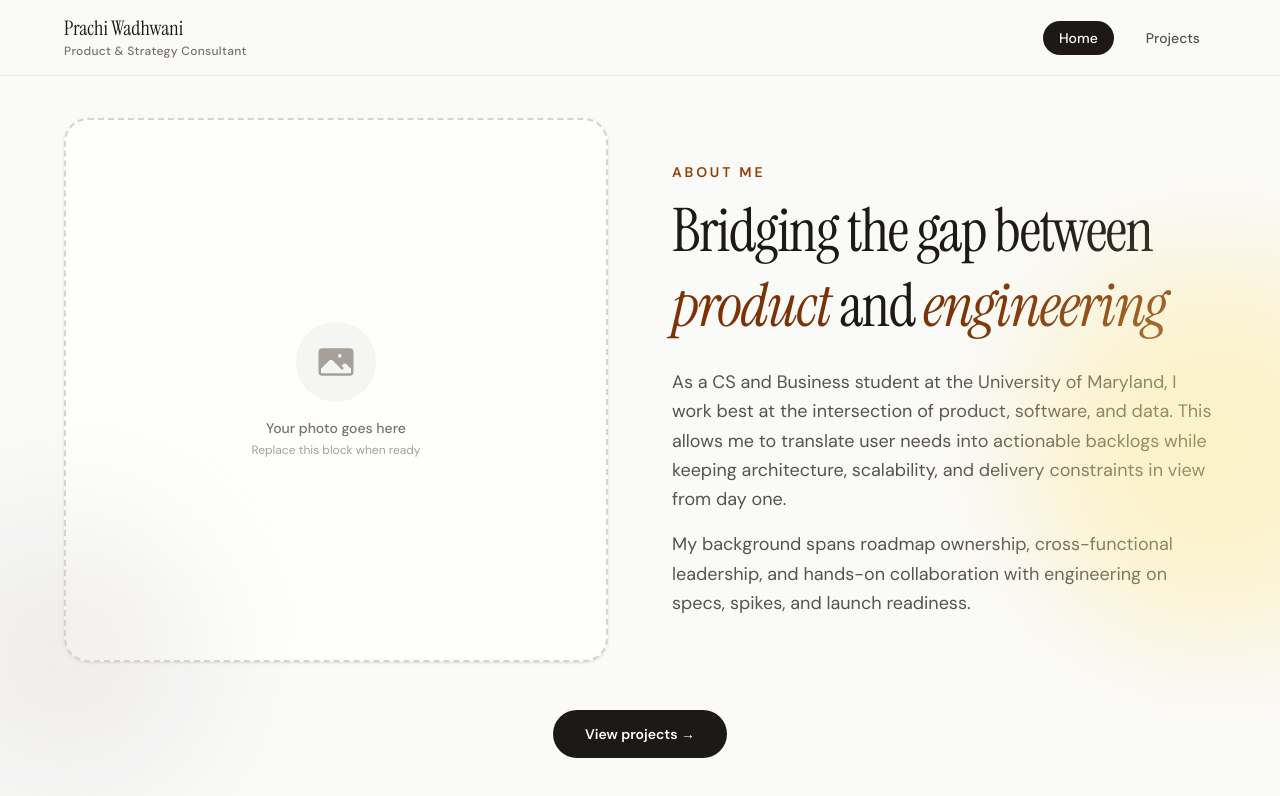
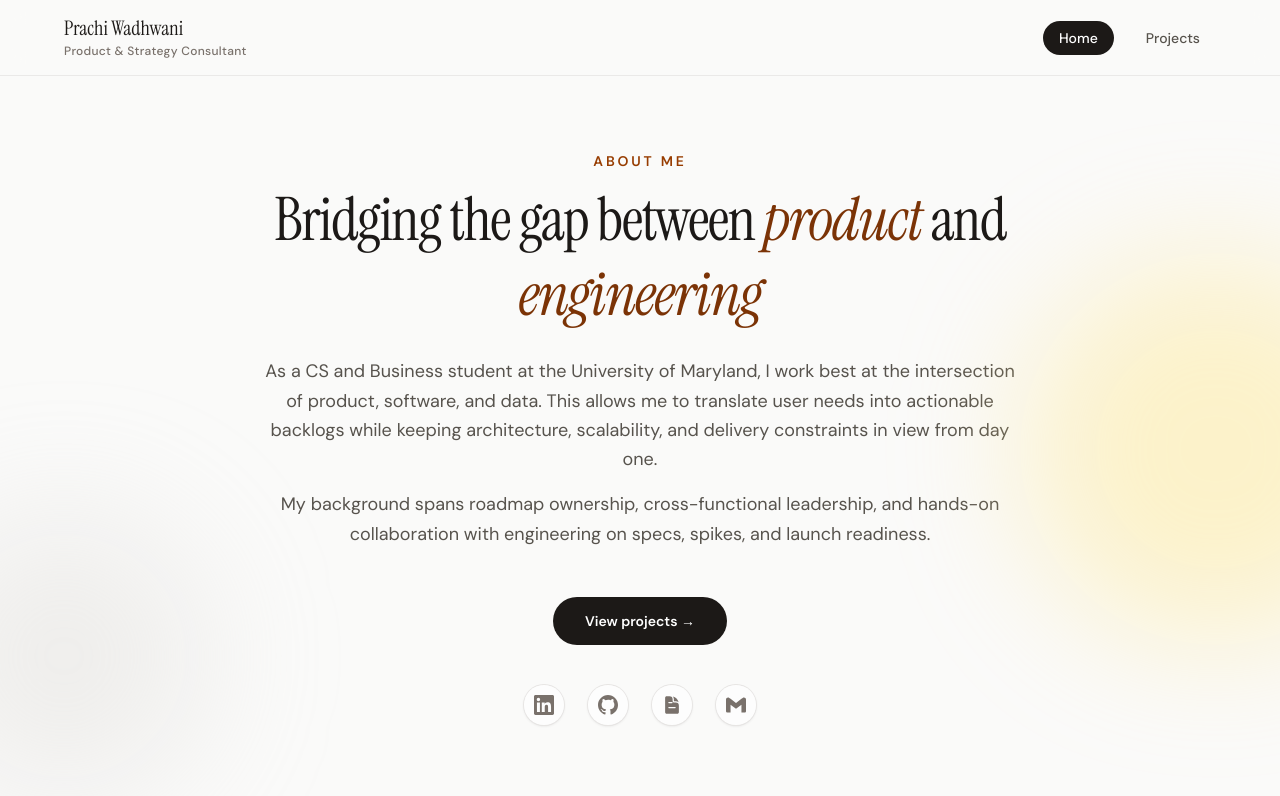
Before and after one commit to prachi-wadh-120/Website, a React (Vite) app: page / in a window 1280 px wide. Shown: the top 796 px of the page. Built offline with nearby package versions, Linux system fonts and the light colour scheme.

Commit message:
word updates

```diff
--- a/src/data/projects.js
+++ b/src/data/projects.js
@@ -1,12 +1,15 @@
 export const projects = [
   {
-    slug: 'project-one',
-    title: 'Project One',
-    summary: 'Placeholder for a flagship product initiative.',
+    slug: 'SSL Project - Electra',
+    title: 'SSL Project - Electra',
+    summary: 'Our Low-Cost Parallel Scintllation Radiation Detection Device',
     description:
-      'This is where your first case study will live—problem, approach, impact, and what you learned as the technical PM driving the work.',
-    caseStudyUrl: 'https://www.google.com',
-    productUrl: 'https://www.amazon.com',
+      "We are building a low-cost radiation detection device that can be used to detect and measure the amount of muons in the atmosphere across a 2-hour high-altitude balloon flight. " +
+      "As head software developer, I developed the algorithm that would run the electronics via C, and co-developed the LLM models in Python to identify trends and anomalies in 1M+ telmetry data points. " +
+      "As the main product owner, I used Agile methodology to align 6-person engineering team with grant stakeholder expectations, and managed all dependencies and handoffs end-to-end by writing documentation. " +
+      "This project was funded and brought by the Maryland Space Grant Consortium and the UMD Space Systems Laboratory, under the mentorship and guidance of Dr. Mary Bowden. Read more about it in our paper published by the AIAA Journal.",
+    caseStudyUrl: 'https://docs.google.com/presentation/d/1s-ESR7TmmdB-nxvfRdwzJ50R6GkVbOUzY8FIC3eby7k/edit?usp=sharing',
+    productUrl: 'https://arc.aiaa.org/',
   },
   {
     slug: 'project-two',
--- a/src/pages/Home.jsx
+++ b/src/pages/Home.jsx
@@ -1,4 +1,9 @@
 import NavButton from '../components/NavButton'
+
+const LINKEDIN_URL = 'https://linkedin.com/in/YOUR_USERNAME'
+const RESUME_URL = 'https://YOUR_RESUME_LINK'
+const EMAIL = 'YOUR_EMAIL@gmail.com'
+const GITHUB_URL = 'https://github.com/YOUR_USERNAME'
 
 export default function Home() {
   return (
@@ -13,35 +18,7 @@ export default function Home() {
       />
 
       <div className="mx-auto w-full max-w-6xl">
-        <div className="grid items-center gap-10 lg:grid-cols-2 lg:gap-16">
-          <div
-            className="flex aspect-square w-full max-w-md flex-col items-center justify-center rounded-3xl border-2 border-dashed border-stone-300 bg-white/70 p-6 text-center shadow-sm lg:max-w-none"
-            aria-label="Photo placeholder"
-          >
-            <div className="flex h-20 w-20 items-center justify-center rounded-full bg-stone-100 text-stone-400">
-              <svg
-                xmlns="http://www.w3.org/2000/svg"
-                viewBox="0 0 24 24"
-                fill="currentColor"
-                className="h-10 w-10"
-                aria-hidden
-              >
-                <path
-                  fillRule="evenodd"
-                  d="M1.5 6a2.25 2.25 0 012.25-2.25h16.5A2.25 2.25 0 0122.5 6v12a2.25 2.25 0 01-2.25 2.25H3.75A2.25 2.25 0 011.5 18V6zM3 16.06V18c0 .414.336.75.75.75h16.5A.75.75 0 0021 18v-1.94l-2.69-2.689a1.5 1.5 0 00-2.12 0l-.88.879.97.97a.75.75 0 11-1.06 1.06l-5.16-5.159a1.5 1.5 0 00-2.12 0L3 16.061zm10.125-7.81a1.125 1.125 0 112.25 0 1.125 1.125 0 01-2.25 0z"
-                  clipRule="evenodd"
-                />
-              </svg>
-            </div>
-            <p className="mt-4 text-sm font-medium text-stone-500">
-              Your photo goes here
-            </p>
-            <p className="mt-1 text-xs text-stone-400">
-              Replace this block when ready
-            </p>
-          </div>
-
-          <div>
+        <div className="mx-auto max-w-3xl text-center">
           <p className="text-sm font-semibold uppercase tracking-[0.2em] text-amber-800">
             About me
           </p>
@@ -65,10 +42,55 @@ export default function Home() {
             </p>
           </div>
         </div>
-        </div>
 
         <div className="mt-10 flex justify-center lg:mt-12">
           <NavButton to="/projects">View projects →</NavButton>
+        </div>
+
+        <div className="mt-10 flex justify-center gap-6">
+          <a
+            href={LINKEDIN_URL}
+            target="_blank"
+            rel="noopener noreferrer"
+            aria-label="LinkedIn"
+            className="flex h-10 w-10 items-center justify-center rounded-full bg-white/70 text-stone-500 shadow-sm ring-1 ring-stone-200 transition hover:bg-amber-50 hover:text-amber-800 hover:ring-amber-300"
+          >
+            <svg xmlns="http://www.w3.org/2000/svg" viewBox="0 0 24 24" fill="currentColor" className="h-5 w-5">
+              <path d="M20.447 20.452h-3.554v-5.569c0-1.328-.027-3.037-1.852-3.037-1.853 0-2.136 1.445-2.136 2.939v5.667H9.351V9h3.414v1.561h.046c.477-.9 1.637-1.85 3.37-1.85 3.601 0 4.267 2.37 4.267 5.455v6.286zM5.337 7.433a2.062 2.062 0 01-2.063-2.065 2.064 2.064 0 112.063 2.065zm1.782 13.019H3.555V9h3.564v11.452zM22.225 0H1.771C.792 0 0 .774 0 1.729v20.542C0 23.227.792 24 1.771 24h20.451C23.2 24 24 23.227 24 22.271V1.729C24 .774 23.2 0 22.222 0h.003z"/>
+            </svg>
+          </a>
+          <a
+            href={GITHUB_URL}
+            target="_blank"
+            rel="noopener noreferrer"
+            aria-label="GitHub"
+            className="flex h-10 w-10 items-center justify-center rounded-full bg-white/70 text-stone-500 shadow-sm ring-1 ring-stone-200 transition hover:bg-amber-50 hover:text-amber-800 hover:ring-amber-300"
+          >
+            <svg xmlns="http://www.w3.org/2000/svg" viewBox="0 0 24 24" fill="currentColor" className="h-5 w-5">
+              <path d="M12 0C5.374 0 0 5.373 0 12c0 5.302 3.438 9.8 8.207 11.387.599.111.793-.261.793-.577v-2.234c-3.338.726-4.033-1.416-4.033-1.416-.546-1.387-1.333-1.756-1.333-1.756-1.089-.745.083-.729.083-.729 1.205.084 1.839 1.237 1.839 1.237 1.07 1.834 2.807 1.304 3.492.997.107-.775.418-1.305.762-1.604-2.665-.305-5.467-1.334-5.467-5.931 0-1.311.469-2.381 1.236-3.221-.124-.303-.535-1.524.117-3.176 0 0 1.008-.322 3.301 1.23A11.509 11.509 0 0112 5.803c1.02.005 2.047.138 3.006.404 2.291-1.552 3.297-1.23 3.297-1.23.653 1.653.242 2.874.118 3.176.77.84 1.235 1.911 1.235 3.221 0 4.609-2.807 5.624-5.479 5.921.43.372.823 1.102.823 2.222v3.293c0 .319.192.694.801.576C20.566 21.797 24 17.3 24 12c0-6.627-5.373-12-12-12z"/>
+            </svg>
+          </a>
+          <a
+            href={RESUME_URL}
+            target="_blank"
+            rel="noopener noreferrer"
+            aria-label="Resume"
+            className="flex h-10 w-10 items-center justify-center rounded-full bg-white/70 text-stone-500 shadow-sm ring-1 ring-stone-200 transition hover:bg-amber-50 hover:text-amber-800 hover:ring-amber-300"
+          >
+            <svg xmlns="http://www.w3.org/2000/svg" viewBox="0 0 24 24" fill="currentColor" className="h-5 w-5">
+              <path fillRule="evenodd" d="M5.625 1.5c-1.036 0-1.875.84-1.875 1.875v17.25c0 1.035.84 1.875 1.875 1.875h12.75c1.035 0 1.875-.84 1.875-1.875V12.75A3.75 3.75 0 0016.5 9h-1.875a1.875 1.875 0 01-1.875-1.875V5.25A3.75 3.75 0 009 1.5H5.625zM7.5 15a.75.75 0 01.75-.75h7.5a.75.75 0 010 1.5h-7.5A.75.75 0 017.5 15zm.75-6.75a.75.75 0 000 1.5H12a.75.75 0 000-1.5H8.25z" clipRule="evenodd" />
+              <path d="M12.971 1.816A5.23 5.23 0 0114.25 5.25v1.875c0 .207.168.375.375.375H16.5a5.23 5.23 0 013.434 1.279 9.768 9.768 0 00-6.963-6.963z" />
+            </svg>
+          </a>
+          <a
+            href={`mailto:${EMAIL}`}
+            aria-label="Email"
+            className="flex h-10 w-10 items-center justify-center rounded-full bg-white/70 text-stone-500 shadow-sm ring-1 ring-stone-200 transition hover:bg-amber-50 hover:text-amber-800 hover:ring-amber-300"
+          >
+            <svg xmlns="http://www.w3.org/2000/svg" viewBox="0 0 24 24" fill="currentColor" className="h-5 w-5">
+              <path d="M24 5.457v13.909c0 .904-.732 1.636-1.636 1.636h-3.819V11.73L12 16.64l-6.545-4.91v9.273H1.636A1.636 1.636 0 010 19.366V5.457c0-2.023 2.309-3.178 3.927-1.964L5.455 4.64 12 9.548l6.545-4.907 1.528-1.148C21.69 2.28 24 3.434 24 5.457z"/>
+            </svg>
+          </a>
         </div>
       </div>
     </div>
```
Lines whose indentation alone changed are shown as unchanged.
